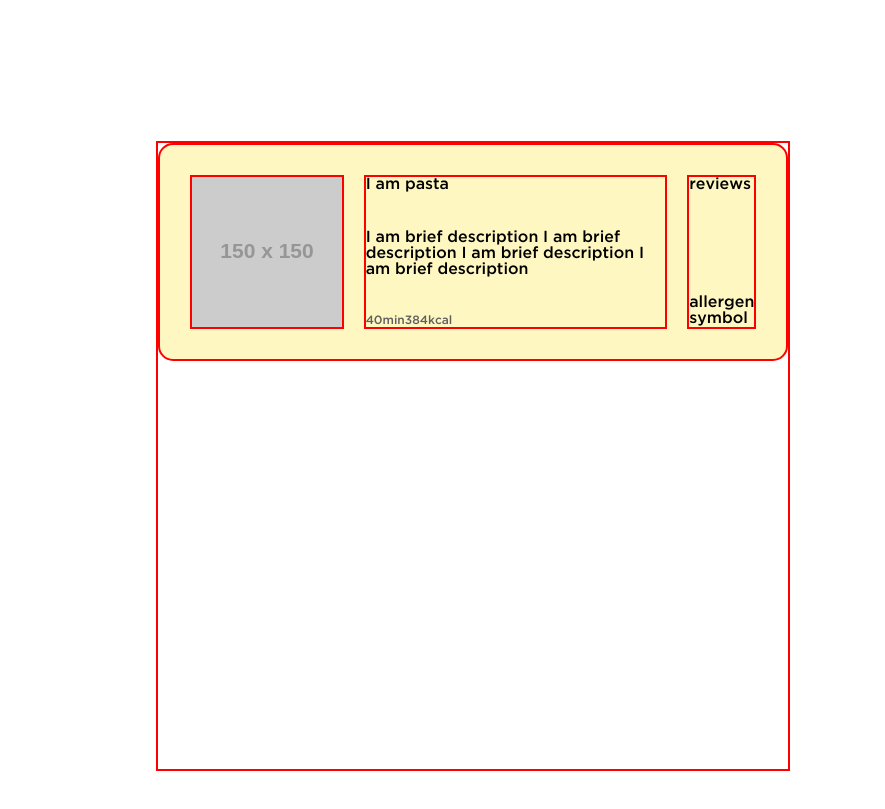
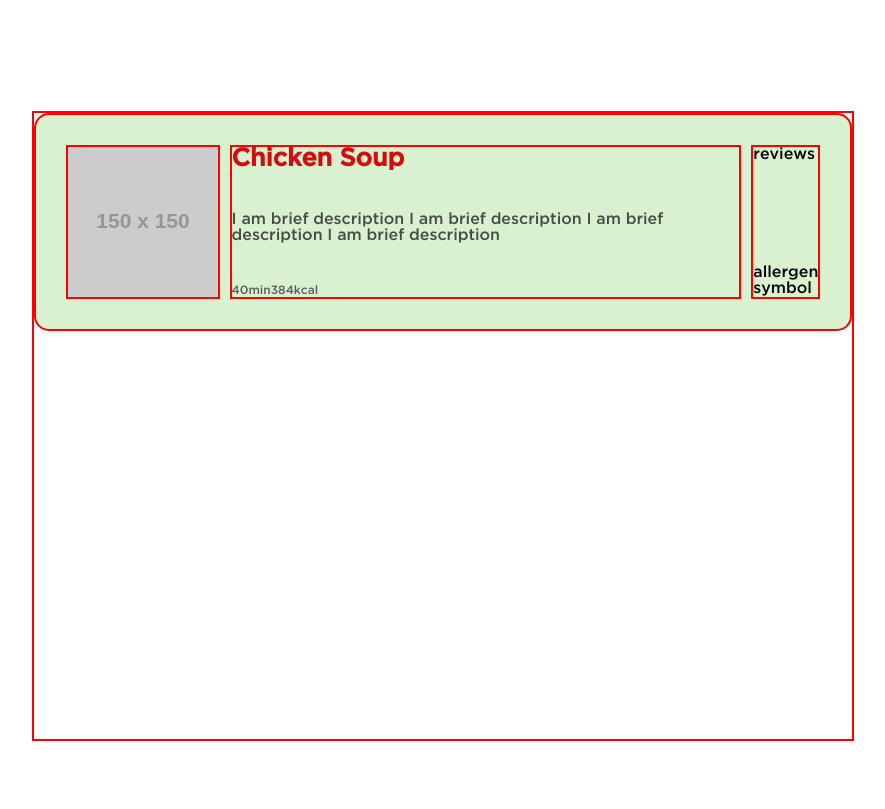
Before and after one commit to SchoolOfCode/w3d5-fetch-recipe-challange-room22, a plain HTML site: page index.html in a window 1280 px wide. Shown: the part 539-1348 px from the top of the page, without its empty margins (143-1028 px from the left). Drawn offline with Linux system fonts and the light colour scheme; placeholder pictures from the web are drawn by us; a web font is replaced by a local one.

Commit message:
some style change

```diff
--- a/index.html
+++ b/index.html
@@ -48,7 +48,7 @@
       <div class="info-box">
         <img class="info-left" src="https://via.placeholder.com/150" alt="food picture">
         <div class="info-middle">
-          <div class="recipe-name">I am pasta</div>
+          <div class="recipe-name">Chicken soup</div>
           <div class="recipe-short-description">I am brief description I am brief description I am brief description I
             am brief description</div>
           <div class="nutrition-info">
@@ -76,20 +76,3 @@
 </body>
 
 </html>
-
-
-<!-- Structure HTML
-
-Row for Header
-    3 columns
-        col 1: logo
-        col 2: empty
-        col 3: buttons
-
-Row for Main
-    3 columns
-        1,3 col is empty
-
-        col 2:
-            div 1 for title
-            div 2 for text input & button  -->
--- a/style.css
+++ b/style.css
@@ -12,6 +12,16 @@
 	--cream: #f5ffc2ff;
 	--nyanza: #daf1d0ff;
 	--blond: #fff7c2ff;
+}
+
+@font-face {
+	font-family: 'dear-love';
+	src: url('/assets/fonts/Dearlove.ttf');
+}
+
+@font-face {
+	font-family: 'gotham-medium';
+	src: url('/assets/fonts/Gotham\ Medium\ Regular.ttf');
 }
 
 body {
@@ -58,9 +68,6 @@ body {
 
 .nav-icon:hover {
 	color: var(--rosso-corsa);
-}
-
-.nav * {
 }
 
 .col-right,
@@ -115,32 +122,26 @@ h1 {
 	margin-bottom: 60px;
 }
 
-.main * {
-}
-@font-face {
-	font-family: 'dear-love';
-	src: url('/assets/fonts/Dearlove.ttf');
-}
-
 .result-page {
 	width: 90%;
 	height: 92vh;
-	margin: 40px;
+	margin: 10px;
 	display: grid;
-	grid-template-columns: 1fr 4fr 1fr;
-	grid-gap: 100px;
+	grid-template-columns: 1fr 5fr 1fr;
+	/* grid-gap: 10px; */
 	align-items: flex-start;
 }
 
 .info-list {
 	height: 85%;
 }
+
 .info-box {
 	display: grid;
 	grid-template-columns: 1fr 8fr 1fr;
-	grid-gap: 20px;
+	grid-gap: 10px;
 	margin-bottom: 15px;
-	background-color: var(--blond);
+	background-color: var(--nyanza);
 	padding: 30px;
 	border-radius: 15px;
 }
@@ -149,6 +150,18 @@ h1 {
 	display: flex;
 	flex-direction: column;
 	justify-content: space-between;
+}
+
+.recipe-name {
+	font-size: 25px;
+	font-weight: 700;
+	color: var(--rosso-corsa);
+	text-transform: capitalize;
+}
+
+.recipe-short-description {
+	opacity: 0.8;
+	color: rgb(36, 35, 35);
 }
 
 .info-middle-bottom {
@@ -161,13 +174,13 @@ h1 {
 	flex-direction: column;
 	justify-content: space-between;
 }
-
+/*
 .side {
 	display: block;
 	background-color: burlywood;
 	height: 70vh;
 	border-radius: 15px;
-}
+} */
 
 .nutrition-info {
 	display: flex;
@@ -183,7 +196,3 @@ h1 {
 .side {
 	border: red 2px solid;
 }
-@font-face {
-	font-family: 'gotham-medium';
-	src: url('/assets/fonts/Gotham\ Medium\ Regular.ttf');
-}
```
